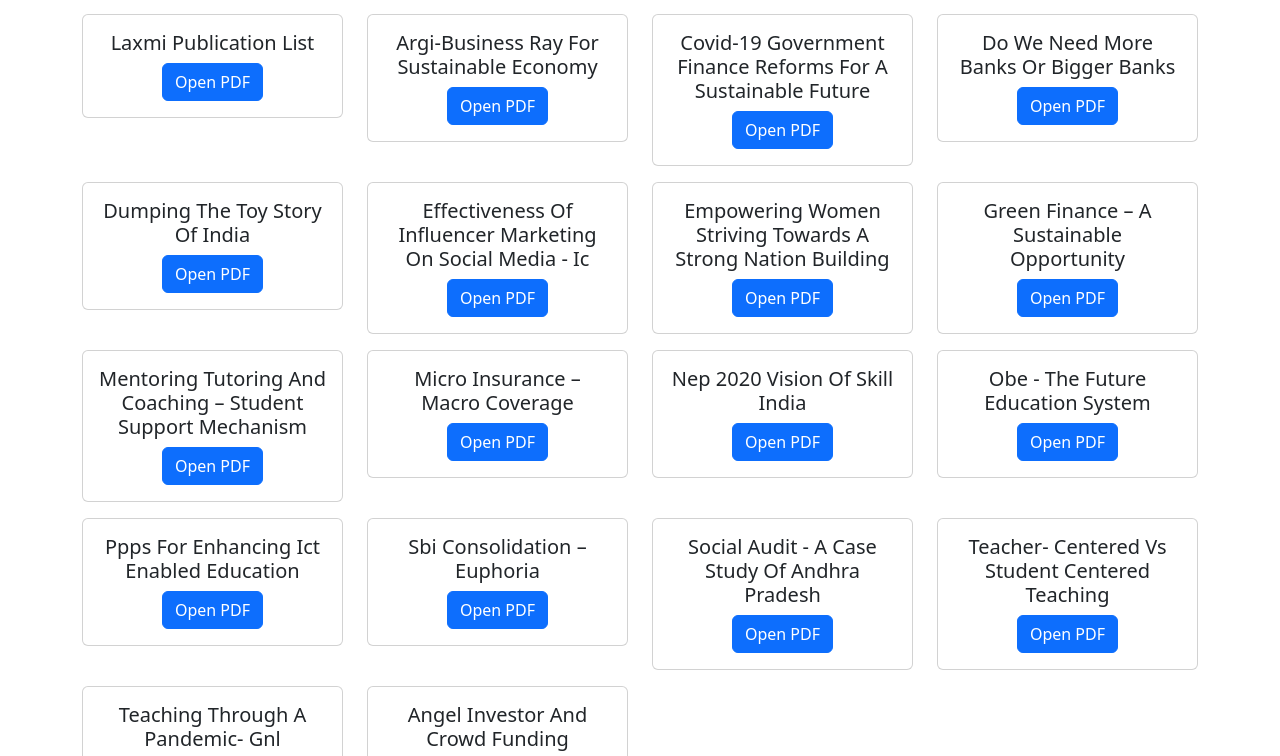
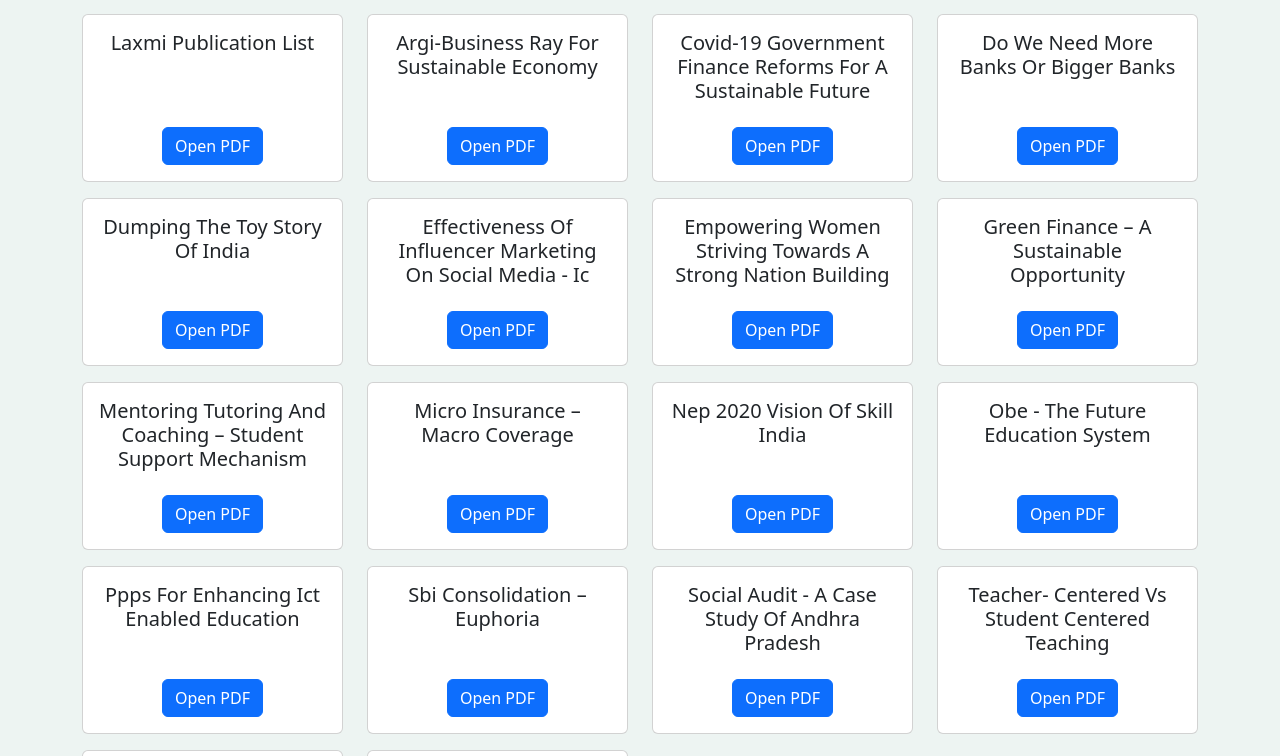
Before and after one commit to 1Vamshi0/GN-Laxmi, a plain HTML site: page index.html in a window 1280 px wide. Shown: the part 116-872 px from the top of the page. Drawn offline with nearby package versions, Linux system fonts and the light colour scheme.

Commit message:
Update index.html

```diff
--- a/index.html
+++ b/index.html
@@ -3,33 +3,42 @@
 <head>
     <meta charset="UTF-8">
     <meta name="viewport" content="width=device-width, initial-scale=1.0">
-    <title>Document</title>
+    <title>G.Naga Laxmi Publications</title>
     <link href="https://cdn.jsdelivr.net/npm/bootstrap@5.3.3/dist/css/bootstrap.min.css" rel="stylesheet" integrity="sha384-QWTKZyjpPEjISv5WaRU9OFeRpok6YctnYmDr5pNlyT2bRjXh0JMhjY6hW+ALEwIH" crossorigin="anonymous">
     <style>
         .card-container {
             margin-bottom: 1rem;
         }
         .card {
-            width: 100%;
+            display: flex;
+            flex-direction: column;
+            justify-content: space-between;
+            height: 100%;
         }
         .card-body {
             display: flex;
             flex-direction: column;
+            flex-grow: 1;
+            justify-content: space-between;
             align-items: center;
             text-align: center;
         }
         .btn-primary {
-            margin-top: auto;
+            margin-top: 1rem;
         }
         .card-title {
             text-transform: capitalize;
         }
+        body{
+            background-color:  #EDF4F2;
+        }
+    </style>
     </style>
 </head>
 <body>
     <br>
     <div class="container">
-        <div class="alert alert-warning">
+        <div class="alert alert-danger">
             <center><strong><h1>G.Naga Laxmi Publications</h1></strong></center>
         </div>
         <div class="row">
@@ -37,7 +46,7 @@
                 <div class="card">
                     <div class="card-body">
                         <h5 class="card-title">Laxmi publication list</h5>
-                        <a href="Laxmi Publication list.pdf" class="btn btn-primary">Open PDF</a>
+                        <a href="Laxmi Publication list.pdf" class="btn btn-primary" target="_blank">Open PDF</a>
                     </div>
                 </div>
             </div>
@@ -45,7 +54,7 @@
                 <div class="card">
                     <div class="card-body">
                         <h5 class="card-title">Argi-business ray for sustainable economy</h5>
-                        <a href="ARGI-BUSINESS  RAY FOR SUSTAINABLE ECONOMY.pdf" class="btn btn-primary">Open PDF</a>
+                        <a href="ARGI-BUSINESS  RAY FOR SUSTAINABLE ECONOMY.pdf" class="btn btn-primary" target="_blank">Open PDF</a>
                     </div>
                 </div>
             </div>
@@ -53,7 +62,7 @@
                 <div class="card">
                     <div class="card-body">
                         <h5 class="card-title">Covid-19 government finance reforms for a sustainable future</h5>
-                        <a href="COVID-19  GOVERNMENT FINANCE REFORMS FOR A SUSTAINABLE FUTURE.pdf" class="btn btn-primary">Open PDF</a>
+                        <a href="COVID-19  GOVERNMENT FINANCE REFORMS FOR A SUSTAINABLE FUTURE.pdf" class="btn btn-primary" target="_blank">Open PDF</a>
                     </div>
                 </div>
             </div>
@@ -61,7 +70,7 @@
                 <div class="card">
                     <div class="card-body">
                         <h5 class="card-title">Do we need more banks or bigger banks</h5>
-                        <a href="do we need more banks or bigger banks.pdf" class="btn btn-primary">Open PDF</a>
+                        <a href="do we need more banks or bigger banks.pdf" class="btn btn-primary" target="_blank">Open PDF</a>
                     </div>
                 </div>
             </div>
@@ -69,7 +78,7 @@
                 <div class="card">
                     <div class="card-body">
                         <h5 class="card-title">Dumping the toy story of india</h5>
-                        <a href="Dumping the Toy Story of India.pdf" class="btn btn-primary">Open PDF</a>
+                        <a href="Dumping the Toy Story of India.pdf" class="btn btn-primary" target="_blank">Open PDF</a>
                     </div>
                 </div>
             </div>
@@ -77,7 +86,7 @@
                 <div class="card">
                     <div class="card-body">
                         <h5 class="card-title">Effectiveness of influencer marketing on social media - ic</h5>
-                        <a href="Effectiveness of Influencer Marketing on Social Media - IC.pdf" class="btn btn-primary">Open PDF</a>
+                        <a href="Effectiveness of Influencer Marketing on Social Media - IC.pdf" class="btn btn-primary" target="_blank">Open PDF</a>
                     </div>
                 </div>
             </div>
@@ -85,7 +94,7 @@
                 <div class="card">
                     <div class="card-body">
                         <h5 class="card-title">Empowering women striving towards a strong nation building</h5>
-                        <a href="Empowering Women Striving Towards a Strong Nation Building.pdf" class="btn btn-primary">Open PDF</a>
+                        <a href="Empowering Women Striving Towards a Strong Nation Building.pdf" class="btn btn-primary" target="_blank">Open PDF</a>
                     </div>
                 </div>
             </div>
@@ -93,7 +102,7 @@
                 <div class="card">
                     <div class="card-body">
                         <h5 class="card-title">Green finance – a sustainable opportunity</h5>
-                        <a href="GREEN FINANCE – A SUSTAINABLE OPPORTUNITY.pdf" class="btn btn-primary">Open PDF</a>
+                        <a href="GREEN FINANCE – A SUSTAINABLE OPPORTUNITY.pdf" class="btn btn-primary" target="_blank">Open PDF</a>
                     </div>
                 </div>
             </div>
@@ -101,7 +110,7 @@
                 <div class="card">
                     <div class="card-body">
                         <h5 class="card-title">Mentoring tutoring and coaching – student support mechanism</h5>
-                        <a href="Mentoring Tutoring and Coaching – Student Support Mechanism.pdf" class="btn btn-primary">Open PDF</a>
+                        <a href="Mentoring Tutoring and Coaching – Student Support Mechanism.pdf" class="btn btn-primary" target="_blank">Open PDF</a>
                     </div>
                 </div>
             </div>
@@ -109,7 +118,7 @@
                 <div class="card">
                     <div class="card-body">
                         <h5 class="card-title">Micro insurance – macro coverage</h5>
-                        <a href="MICRO INSURANCE – MACRO COVERAGE.pdf" class="btn btn-primary">Open PDF</a>
+                        <a href="MICRO INSURANCE – MACRO COVERAGE.pdf" class="btn btn-primary" target="_blank">Open PDF</a>
                     </div>
                 </div>
             </div>
@@ -117,7 +126,7 @@
                 <div class="card">
                     <div class="card-body">
                         <h5 class="card-title">Nep 2020  vision of skill india</h5>
-                        <a href="NEP 2020  Vision of Skill India.pdf" class="btn btn-primary">Open PDF</a>
+                        <a href="NEP 2020  Vision of Skill India.pdf" class="btn btn-primary" target="_blank">Open PDF</a>
                     </div>
                 </div>
             </div>
@@ -125,7 +134,7 @@
                 <div class="card">
                     <div class="card-body">
                         <h5 class="card-title">Obe - the future education system</h5>
-                        <a href="OBE - The Future Education System.pdf" class="btn btn-primary">Open PDF</a>
+                        <a href="OBE - The Future Education System.pdf" class="btn btn-primary" target="_blank">Open PDF</a>
                     </div>
                 </div>
             </div>
@@ -133,7 +142,7 @@
                 <div class="card">
                     <div class="card-body">
                         <h5 class="card-title">Ppps for enhancing ict enabled education</h5>
-                        <a href="PPPs for Enhancing ICT Enabled Education.pdf" class="btn btn-primary">Open PDF</a>
+                        <a href="PPPs for Enhancing ICT Enabled Education.pdf" class="btn btn-primary" target="_blank">Open PDF</a>
                     </div>
                 </div>
             </div>
@@ -141,7 +150,7 @@
                 <div class="card">
                     <div class="card-body">
                         <h5 class="card-title">Sbi consolidation – euphoria</h5>
-                        <a href="SBI CONSOLIDATION – EUPHORIA.pdf" class="btn btn-primary">Open PDF</a>
+                        <a href="SBI CONSOLIDATION – EUPHORIA.pdf" class="btn btn-primary" target="_blank">Open PDF</a>
                     </div>
                 </div>
             </div>
@@ -149,7 +158,7 @@
                 <div class="card">
                     <div class="card-body">
                         <h5 class="card-title">Social audit - a case study of andhra pradesh</h5>
-                        <a href="Social Audit - A Case Study of Andhra Pradesh.pdf" class="btn btn-primary">Open PDF</a>
+                        <a href="Social Audit - A Case Study of Andhra Pradesh.pdf" class="btn btn-primary" target="_blank">Open PDF</a>
                     </div>
                 </div>
             </div>
@@ -157,7 +166,7 @@
                 <div class="card">
                     <div class="card-body">
                         <h5 class="card-title">Teacher- centered vs student centered teaching</h5>
-                        <a href="Teacher- Centered Vs Student Centered Teaching.pdf" class="btn btn-primary">Open PDF</a>
+                        <a href="Teacher- Centered Vs Student Centered Teaching.pdf" class="btn btn-primary" target="_blank">Open PDF</a>
                     </div>
                 </div>
             </div>
@@ -165,7 +174,7 @@
                 <div class="card">
                     <div class="card-body">
                         <h5 class="card-title">Teaching through a pandemic- gnl</h5>
-                        <a href="Teaching Through a Pandemic- GNL.pdf" class="btn btn-primary">Open PDF</a>
+                        <a href="Teaching Through a Pandemic- GNL.pdf" class="btn btn-primary" target="_blank">Open PDF</a>
                     </div>
                 </div>
             </div>
@@ -173,7 +182,7 @@
                 <div class="card">
                     <div class="card-body">
                         <h5 class="card-title">Angel investor and crowd funding</h5>
-                        <a href="Angel Investor and Crowd Funding.pdf" class="btn btn-primary">Open PDF</a>
+                        <a href="Angel Investor and Crowd Funding.pdf" class="btn btn-primary" target="_blank">Open PDF</a>
                     </div>
                 </div>
             </div>
```
